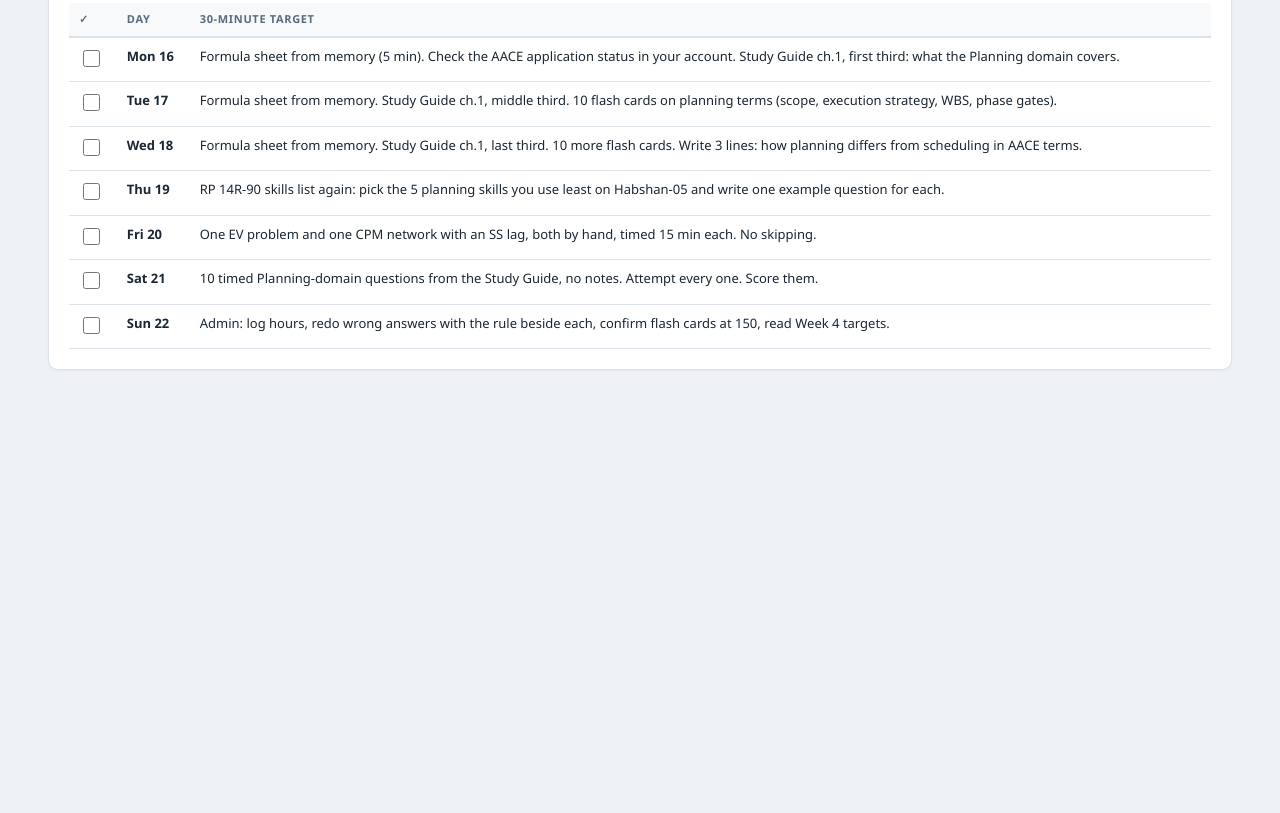
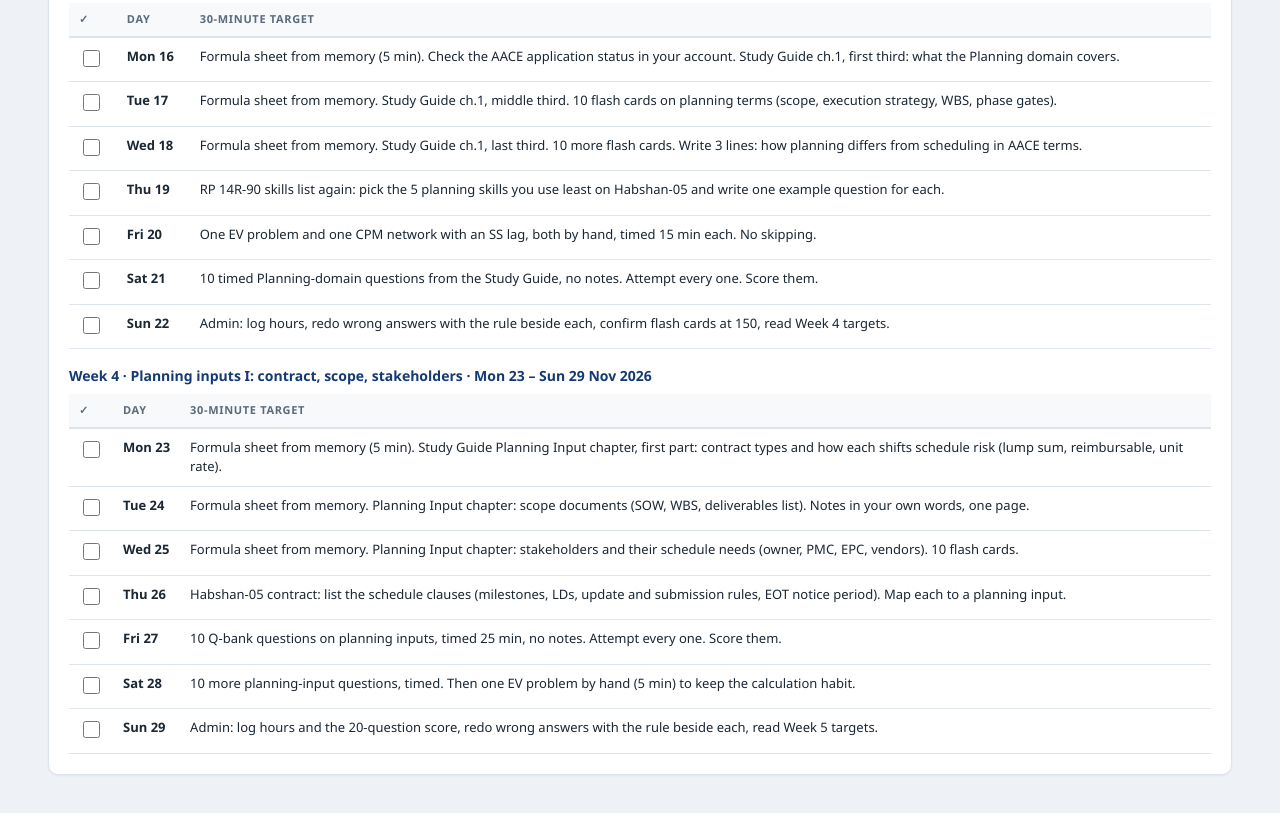
Before and after one commit to osman2k4-dot/Dashboards, a plain HTML site: page psp-exam-plan.html in a window 1280 px wide. Shown: the part 1701-2514 px from the top of the page. Before the commit the page ends 2141 px from the top, so only its background shows below. Drawn offline with Linux system fonts and the light colour scheme.

Commit message:
Add Week 4 daily targets to PSP plan
Co-Authored-By: Claude Opus 5.5 <noreply@anthropic.com>
Claude-Session: https://claude.ai/code/session_01PvSkPqC3saeMdEEU9Ca8mx

```diff
--- a/psp-exam-plan.html
+++ b/psp-exam-plan.html
@@ -369,7 +369,15 @@
       ['Thu 19','RP 14R-90 skills list again: pick the 5 planning skills you use least on Habshan-05 and write one example question for each.'],
       ['Fri 20','One EV problem and one CPM network with an SS lag, both by hand, timed 15 min each. No skipping.'],
       ['Sat 21','10 timed Planning-domain questions from the Study Guide, no notes. Attempt every one. Score them.'],
-      ['Sun 22','Admin: log hours, redo wrong answers with the rule beside each, confirm flash cards at 150, read Week 4 targets.']]}
+      ['Sun 22','Admin: log hours, redo wrong answers with the rule beside each, confirm flash cards at 150, read Week 4 targets.']]},
+    {wk:'Week 4 · Planning inputs I: contract, scope, stakeholders',dates:'Mon 23 – Sun 29 Nov 2026',days:[
+      ['Mon 23','Formula sheet from memory (5 min). Study Guide Planning Input chapter, first part: contract types and how each shifts schedule risk (lump sum, reimbursable, unit rate).'],
+      ['Tue 24','Formula sheet from memory. Planning Input chapter: scope documents (SOW, WBS, deliverables list). Notes in your own words, one page.'],
+      ['Wed 25','Formula sheet from memory. Planning Input chapter: stakeholders and their schedule needs (owner, PMC, EPC, vendors). 10 flash cards.'],
+      ['Thu 26','Habshan-05 contract: list the schedule clauses (milestones, LDs, update and submission rules, EOT notice period). Map each to a planning input.'],
+      ['Fri 27','10 Q-bank questions on planning inputs, timed 25 min, no notes. Attempt every one. Score them.'],
+      ['Sat 28','10 more planning-input questions, timed. Then one EV problem by hand (5 min) to keep the calculation habit.'],
+      ['Sun 29','Admin: log hours and the 20-question score, redo wrong answers with the rule beside each, read Week 5 targets.']]}
   ];
   const PHASE_NAME={1:'Foundations',2:'Planning domain',3:'Scheduling domain',4:'Practice & memo',5:'Final review'};
   const MS=[
```
